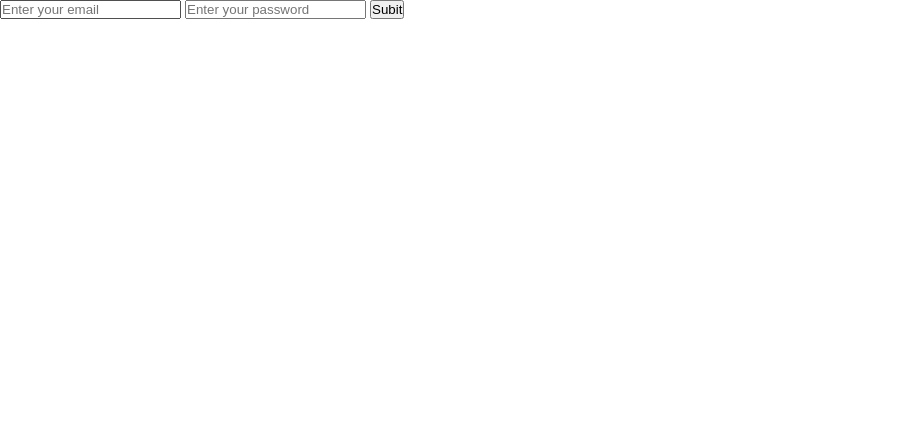
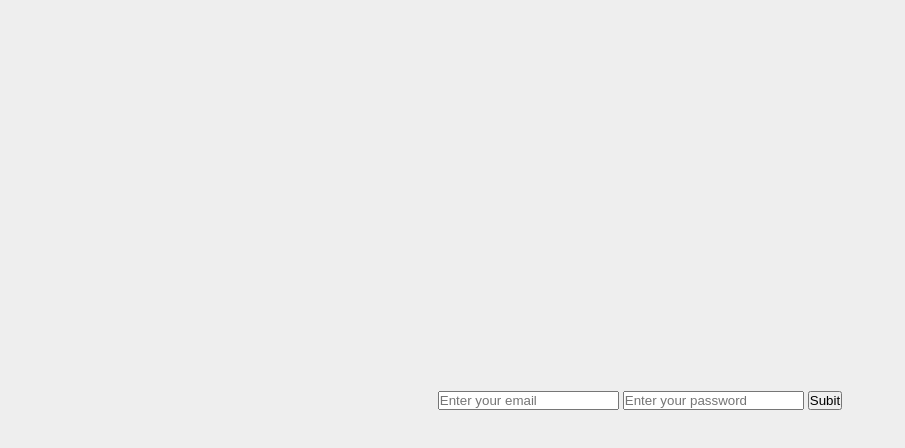
Before and after one commit to DivineDomokuma10/schhub-web-training, a plain HTML site: page index.html in a window 1280 px wide. Shown: the whole page, without its empty margins (0-905 px from the left). Drawn offline with Linux system fonts and the light colour scheme.

Commit message:
added css styles  to body element

```diff
--- a/style.css
+++ b/style.css
@@ -3,3 +3,11 @@
   padding: 0;
   box-sizing: border-box;
 }
+body{
+    width: 100vw;
+    height: 100vh;
+    display: flex;
+    align-items: center;
+    justify-content: center;
+    background-color: #eee;
+}
```
